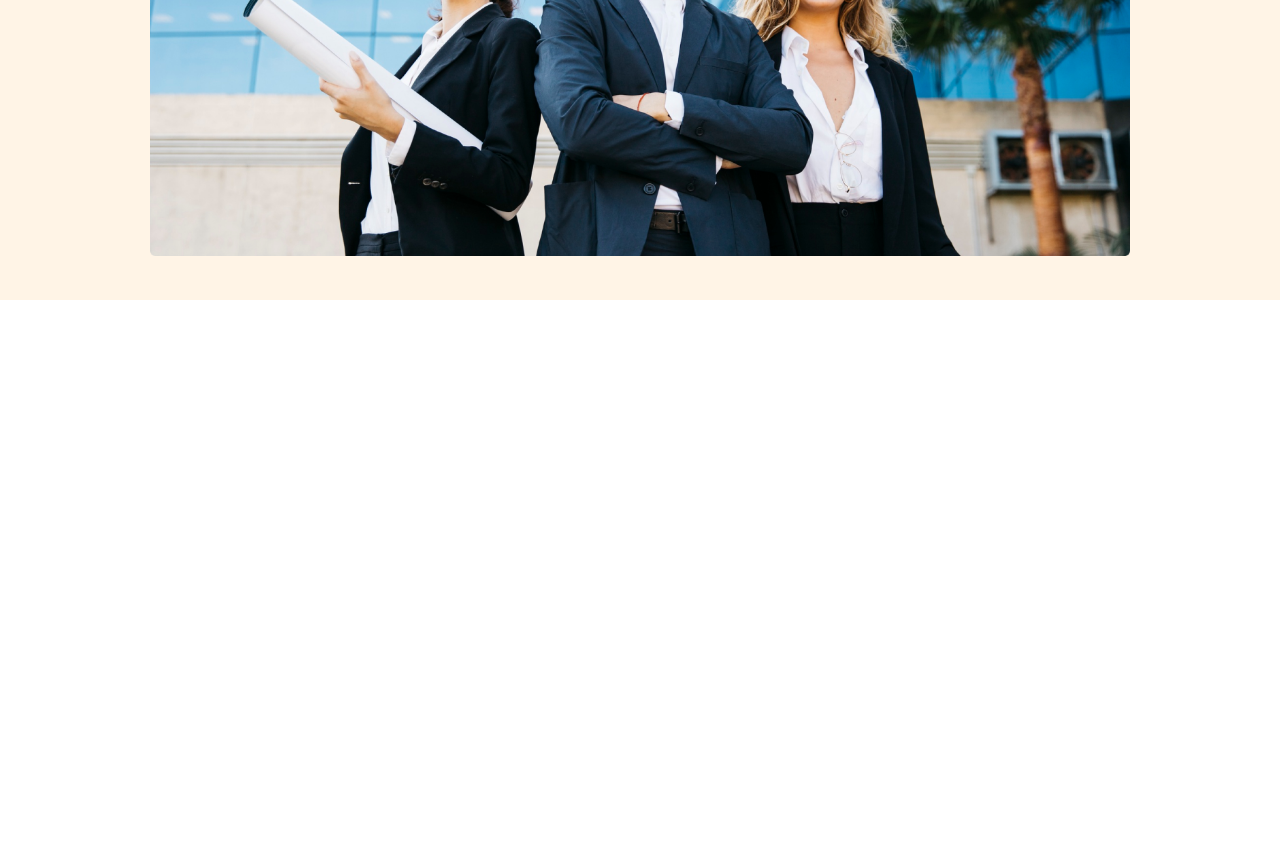
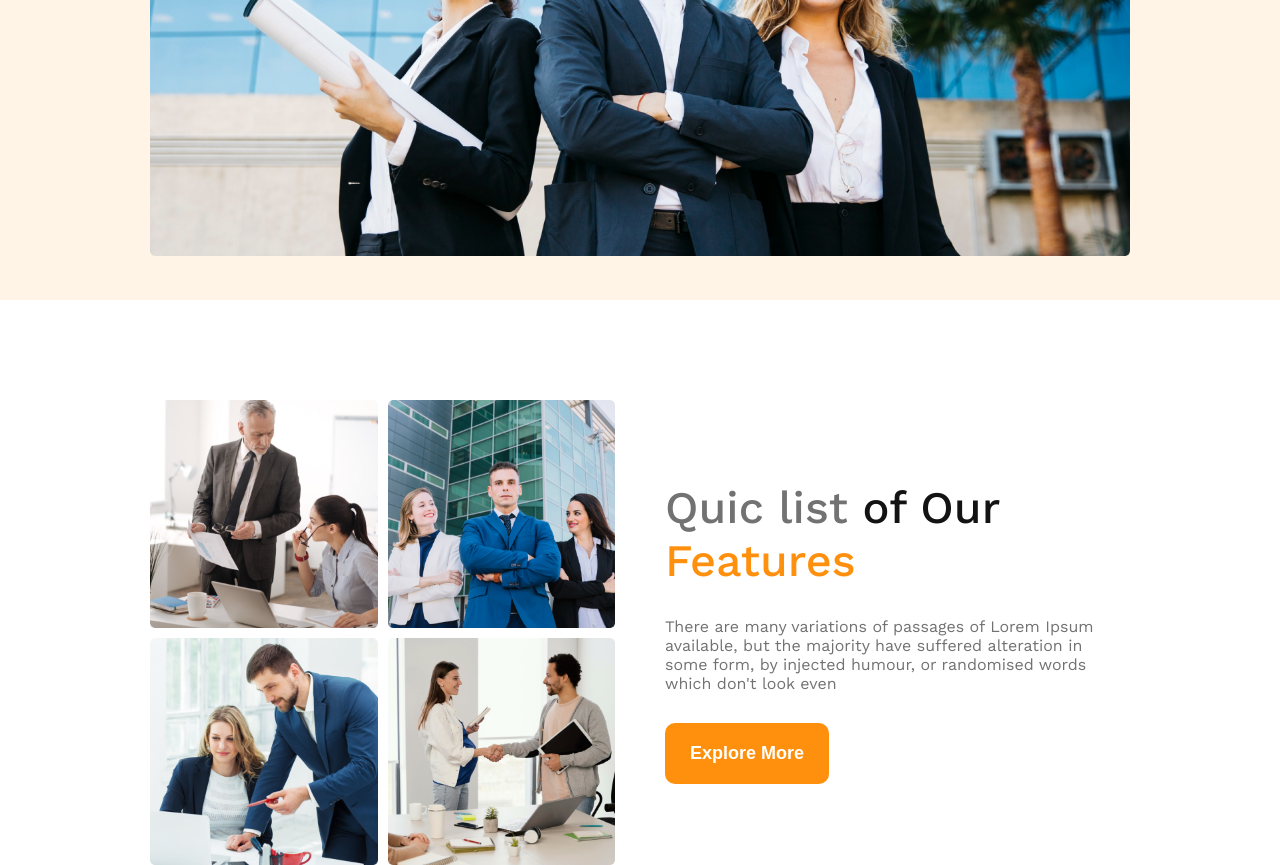
Before and after one commit to tajkir-alam/architecture, a plain HTML site: page index.html in a window 1280 px wide. Shown: the part 758-1623 px from the top of the page. Before the commit the page ends 1058 px from the top, so only its background shows below. Drawn offline with nearby package versions, Linux system fonts and the light colour scheme.

Commit message:
grid section done

```diff
--- a/index.html
+++ b/index.html
@@ -10,7 +10,7 @@
 </head>
 <body>
     <header>
-        <div class="header container">
+        <div class="header container">         <!-- Container = Give a gap from both side -->
             <div class="menu-bar">
                 <h3 class="header-title">G3 Architects</h3>
                 <nav class="nav">
@@ -24,8 +24,8 @@
             </div>
             <section class="banner">
                <div class="banner-content">
-                    <h1 class="banner-title">Brand New <br> Group of Architects</h1>
-                    <p class="banner-details">There are many variations of passages of Lorem Ipsum available, but the majority have suffered alteration in some form, by injected humour, or randomised words which don't look even</p>
+                    <h1 class="banner-title primary-color">Brand New <br> Group of Architects</h1>
+                    <p class="banner-details secondary-color">There are many variations of passages of Lorem Ipsum available, but the majority have suffered alteration in some form, by injected humour, or randomised words which don't look even</p>
                     <button class="btn">Explore More</button>
                </div>
                 <div class="banner-img">
@@ -34,5 +34,28 @@
             </section>
         </div>
     </header>
+
+    <main class="container mt-5">
+        <!-- Grid Section -->
+        <section class="grid-container">
+            <div class="grid-img">
+                <img src="images/team1.png" alt="">
+                <img src="images/team2.png" alt="">
+                <img src="images/team3.png" alt="">
+                <img src="images/team4.png" alt="">
+            </div>
+            <div class="grid-txt">
+                <h3 class="grid-title">
+                    <span class="secondary-color">Quic list</span>
+                    <span class="primary-color">of Our</span>
+                    <br> Features
+                </h3>
+                <p class="grid-description secondary-color">
+                    There are many variations of passages of Lorem Ipsum available, but the majority have suffered alteration in some form, by injected humour, or randomised words which don't look even
+                </p>
+                <button class="btn">Explore More</button>
+            </div>
+        </section>
+    </main>
 </body>
 </html>
--- a/style.css
+++ b/style.css
@@ -3,13 +3,16 @@
     padding: 0;
     box-sizing: border-box;
 }
-:root{
-    --primary-color: #131313;
-    --secondary-color: #727272;
-}
+
 /* Common Sections */
 body{
     font-family: 'Work Sans', sans-serif;
+}
+.primary-color{
+    color: #131313;
+}
+.secondary-color{
+    color: #727272;
 }
 .btn{
     font-size: 18px;
@@ -29,11 +32,12 @@ body{
 }
 .mt-5{
     margin-top: 100px;
-    border: 1px solid yellow;
 }
 
-
-/* Header Section */
+/* -------------
+ Header Section
+------------- */
+/* Nav Section */
 header{
     background: rgba(255, 144, 14, 0.1);
 }
@@ -74,15 +78,40 @@ header .header{
 .banner-content .banner-title{
     font-size: 62px;
     font-weight: 600;
-    color: var(--primary-color);
 }
 .banner-content .banner-details{
     max-width: 80%;
     font-weight: 400;
-    color: var(--secondary-color);
     margin: 30px auto;
 }
 .banner .banner-img > img{
     max-width: 100%;
     margin-bottom: 40px;
 }
+
+/* -------------
+ Main Section
+------------- */
+/* Grid Section */
+.grid-container{
+    display: grid;
+    grid-template-columns: repeat(2, 1fr);
+    gap: 50px;
+    align-items: center;
+}
+.grid-container .grid-img{
+    display: grid;
+    grid-template-columns: repeat(2, 1fr);
+    gap: 10px;
+}
+.grid-container .grid-img > img{
+    width: 100%;
+}
+.grid-txt .grid-title{
+    font-weight: 500;
+    font-size: 45px;
+    color: #FF900E;
+}
+.grid-txt .grid-description{
+    margin: 30px 0px;
+}
```
